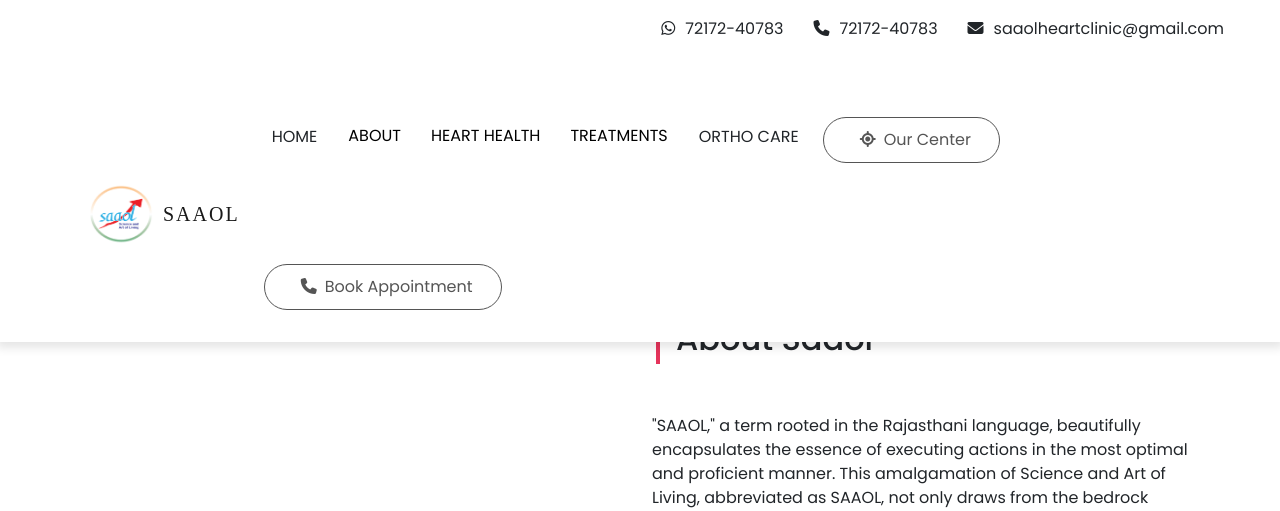
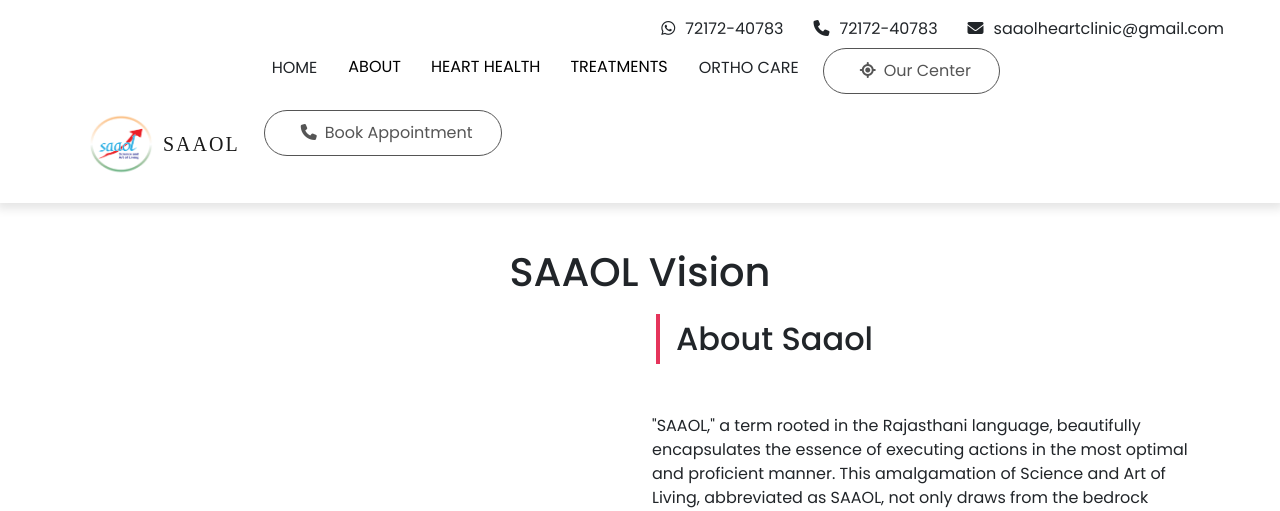
Before and after one commit to DoneshipBreakingBad/Medical, a PHP site: page /about.html in a window 1280 px wide. Shown: the top 511 px of the page. Run offline with PHP 8.4, Linux system fonts and the light colour scheme; some web fonts are replaced.

Commit message:
Update main.css

```diff
--- a/css/main.css
+++ b/css/main.css
@@ -88,7 +88,6 @@ body {
 
 .nav-item {
     border-bottom: 0.5px solid rgba(0, 0, 0, 0.05);
-    margin: 85px 0px 0px 0px;
 }
 
 /* header */
```
